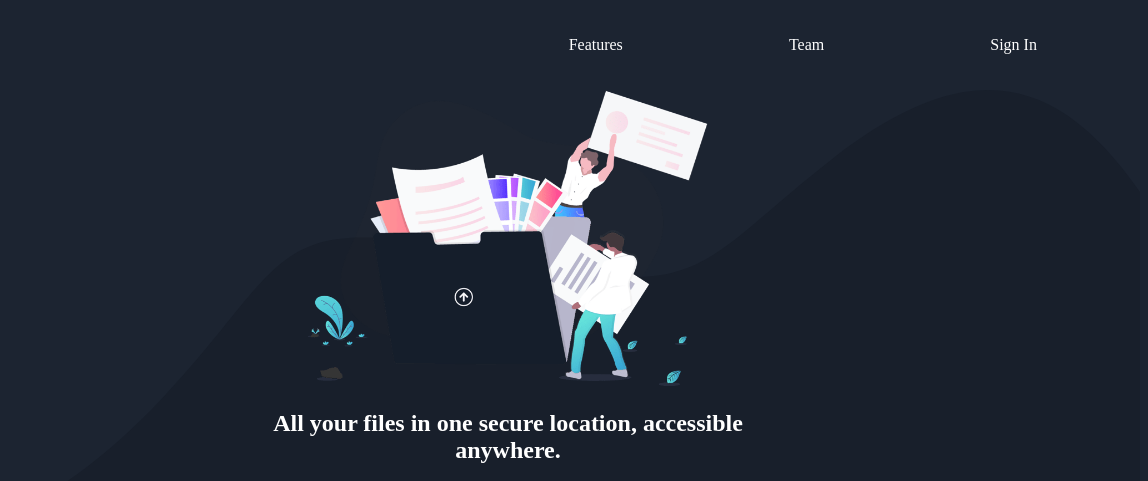
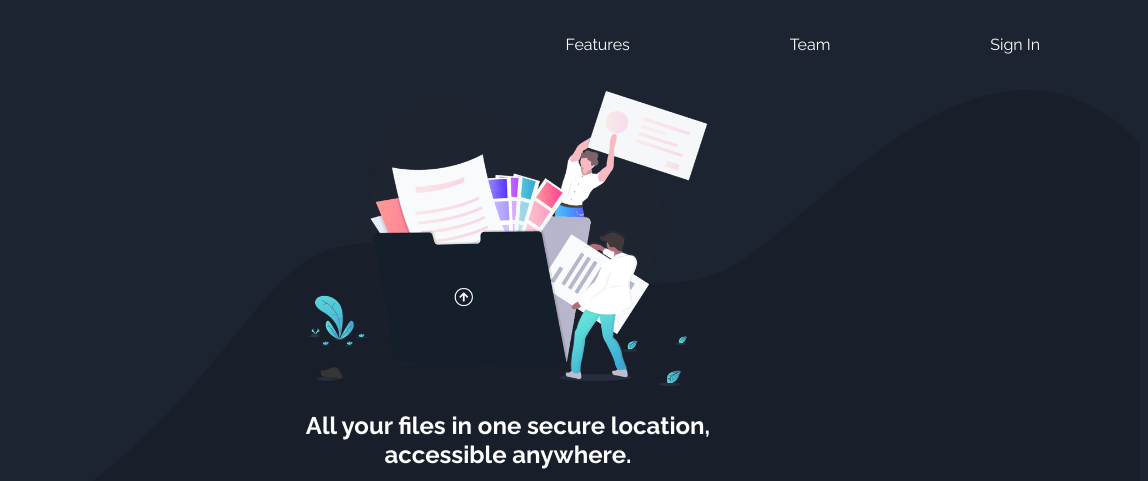
Before and after one commit to spectralreaper01/Fluffy-fylo, a plain HTML site: page index.html in a window 1280 px wide. Shown: the top 481 px of the page, 132-1280 px from the left. Drawn offline with nearby package versions, Linux system fonts and the light colour scheme.

Commit message:
changed the font style

```diff
--- a/fylo.css
+++ b/fylo.css
@@ -1,4 +1,10 @@
 /** @format */
+
+
+  @import url('https://fonts.googleapis.com/css2?family=Open+Sans:wght@400;700&display=swap');
+  @import url('https://fonts.googleapis.com/css2?family=Raleway:wght@400;700&display=swap');
+
+
 
 :root {
     --dark-blue1: hsl(217, 28%, 15%);
@@ -13,11 +19,14 @@
 
   body {
     background-color: var(--dark-blue1);
+    font-family: 'Open Sans', sans-serif;
   }
 
   nav a {
     color: var(--white);
     text-decoration: none;
+    font-weight: 400;
+    font-family: 'Raleway', sans-serif;
   }
 
   nav {
@@ -26,6 +35,11 @@
     gap: 40%;
     align-items: center;
     margin: 30px 20px;
+  }
+
+  h1,h2,h3,h4,h5,h6{
+    font-family: 'Raleway', sans-serif;
+    font-weight: 700;
   }
 
   /* nav img {
```
